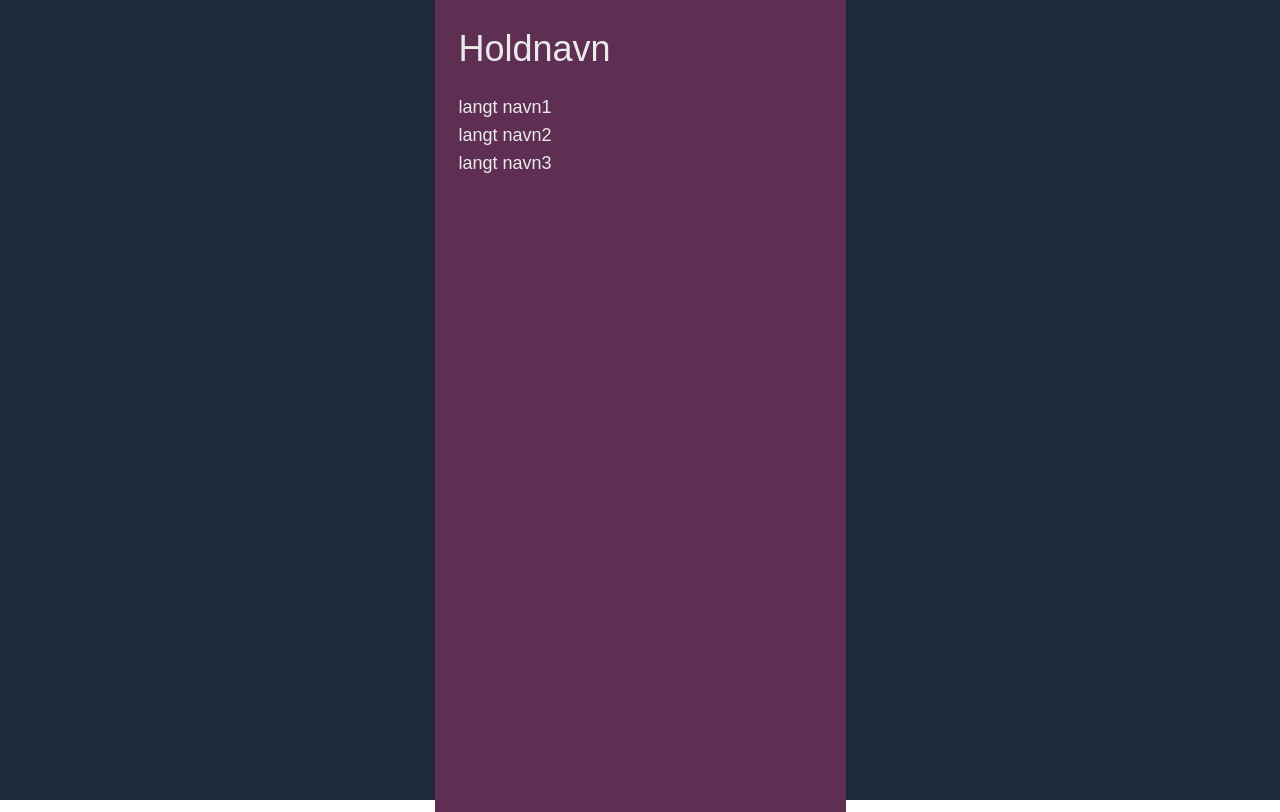
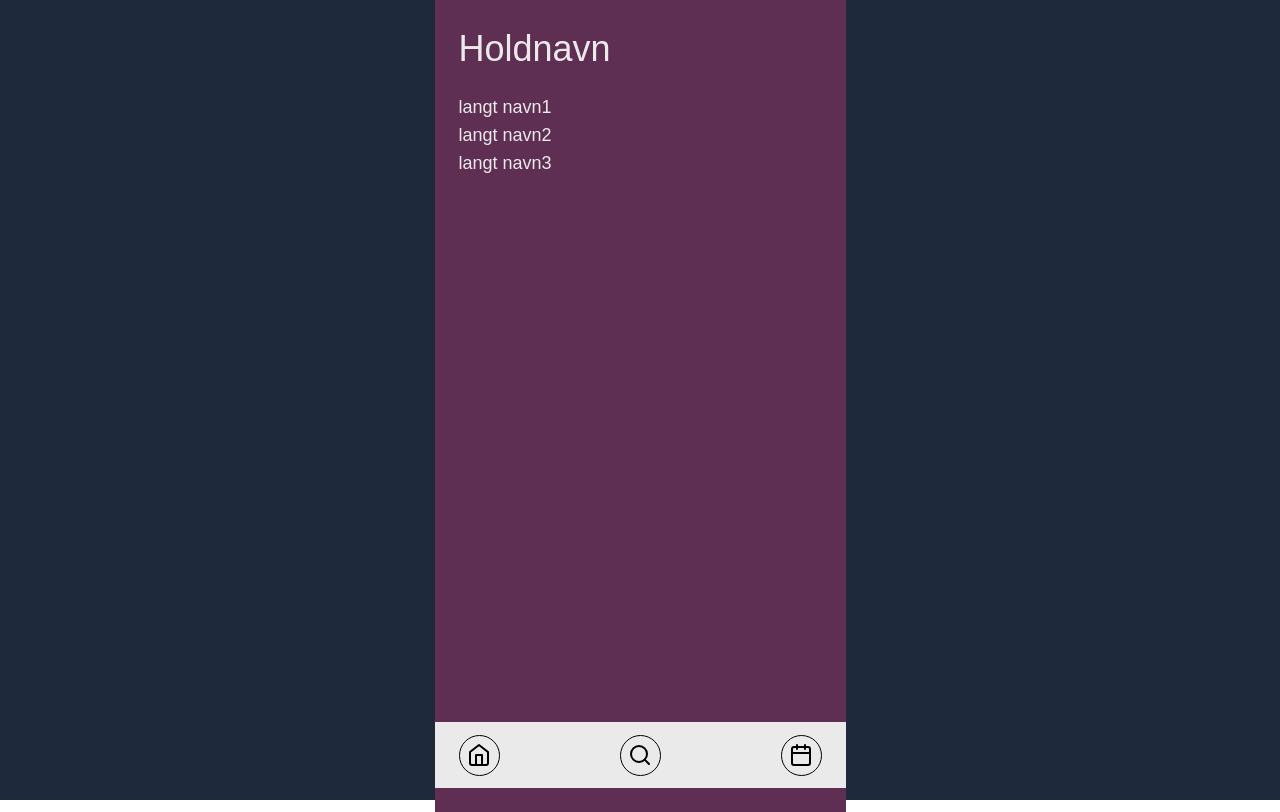
Before and after one commit to rts-cmk-wu06/landrup-dans-Bobber2002, a React (Create React App) app: page /calender/class in a window 1280 px wide. Built offline with nearby package versions, Linux system fonts and the light colour scheme.

Commit message:
add navbar html and styling

```diff
--- a/src/App.js
+++ b/src/App.js
@@ -4,10 +4,11 @@ import { BrowserRouter as Router, Routes, Route } from "react-router-dom";
 import HomePage from "./pages/Home/home";
 import CalenderPage from "./pages/Calender/calender";
 import CalenderActivityOverview from "./pages/Calender/overview";
+import Navigation from "./lib/components/navbar";
 
 function App() {
   return (
-    <div className="bg-slate-800 h-screen w-screen">
+    <div className="bg-slate-800 h-screen w-screen z-0">
       <link
         href="http://fonts.googleapis.com/css?family=Roboto"
         rel="stylesheet"
@@ -21,11 +22,15 @@ function App() {
       <Screen>
         <Router>
           <Routes>
-            <Route path="/" element={<WelcomePage/>} />
-            <Route path="/home" element={<HomePage/>} />
-            <Route path="/calender" element={<CalenderPage/>} />
-            <Route path="/calender/class" element={<CalenderActivityOverview/>} />
+            <Route path="/" element={<WelcomePage />} />
+            <Route path="/home" element={<HomePage />} />
+            <Route path="/calender" element={<CalenderPage />} />
+            <Route
+              path="/calender/class"
+              element={<CalenderActivityOverview />}
+            />
           </Routes>
+        <Navigation/>
         </Router>
       </Screen>
     </div>
--- /dev/null
+++ b/src/lib/components/navbar.js
@@ -0,0 +1,26 @@
+import { FiHome, FiSearch, FiCalendar } from "react-icons/fi";
+import { Link } from "react-router-dom";
+
+const Navigation = () => {
+  return (
+    <div className="absolute bottom-3 w-[411px] h-[66px] bg-themewhite z-0 px-6 flex justify-between items-center">
+      <Link to="/home">
+        <div className="rounded-full w-[41px] h-[41px] bg-transparent border border-themeblack flex justify-center items-center">
+          <FiHome size={24} />
+        </div>
+      </Link>
+      <Link to="/search">
+        <div className="rounded-full w-[41px] h-[41px] bg-transparent border border-themeblack flex justify-center items-center">
+          <FiSearch size={24} />
+        </div>
+      </Link>
+      <Link to="/calender">
+        <div className="rounded-full w-[41px] h-[41px] bg-transparent border border-themeblack flex justify-center items-center">
+          <FiCalendar size={24} />
+        </div>
+      </Link>
+    </div>
+  );
+};
+
+export default Navigation;
--- a/src/pages/Welcome/welcome.js
+++ b/src/pages/Welcome/welcome.js
@@ -4,7 +4,7 @@ const WelcomePage = () => {
   return (
     <div
       id="WelcomePage"
-      className="bg-[url('../public/splash-image.jpg')] w-full h-full bg-cover bg-center"
+      className="relative bg-[url('../public/splash-image.jpg')] w-full h-full bg-cover bg-center z-10"
     >
       <div className="h-full w-full flex flex-col-reverse items-center pb-12">
         <div className="flex flex-col items-center w-full h-1/2 justify-between">
```
